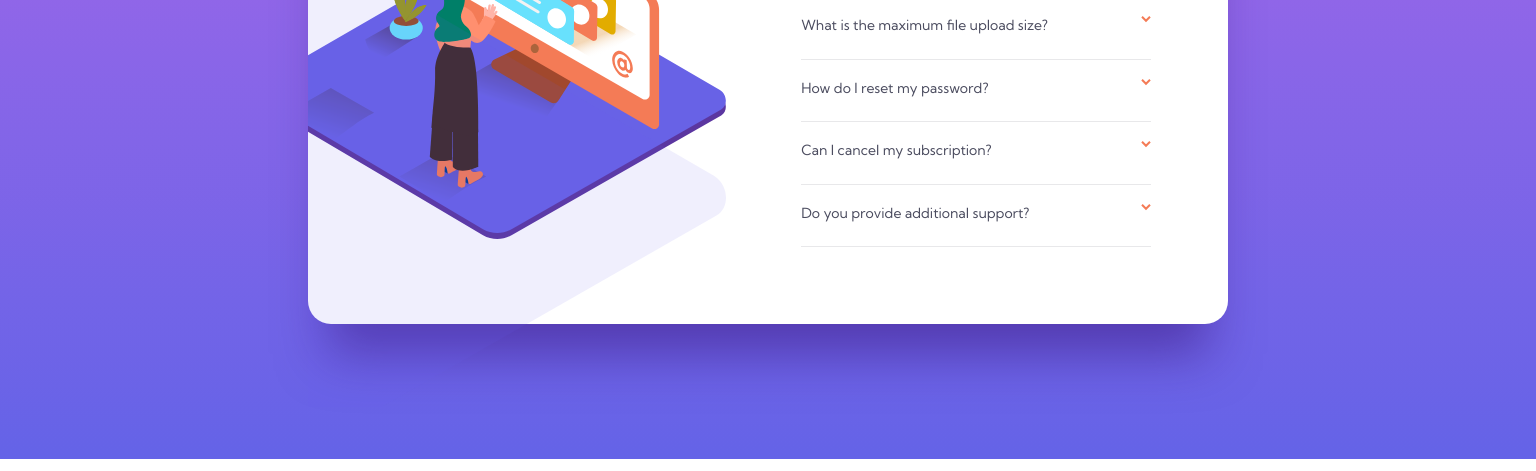
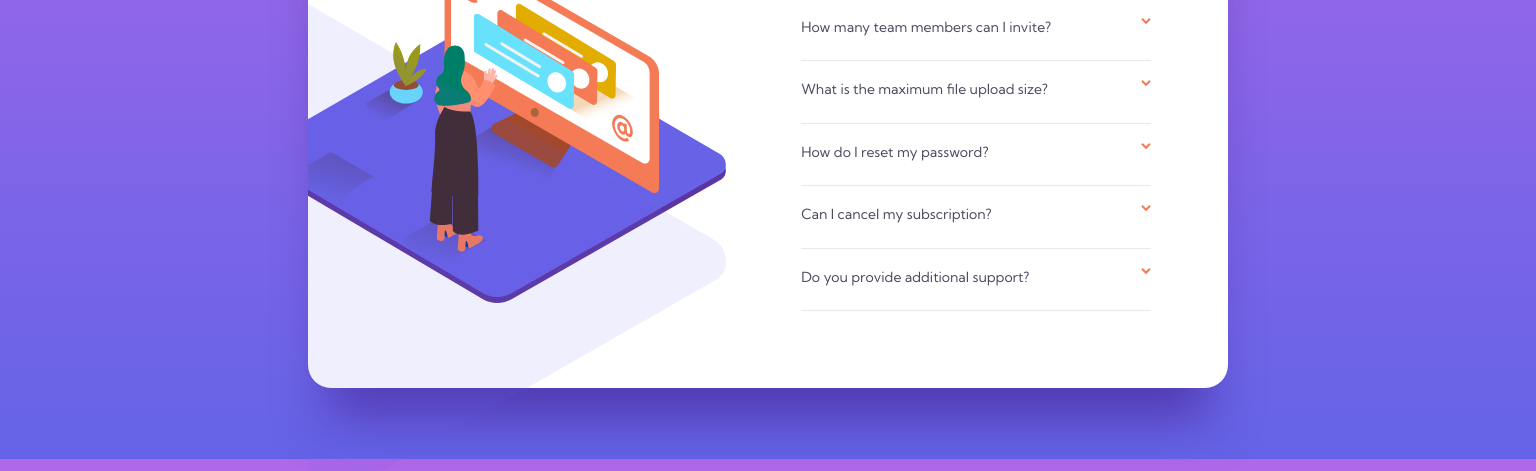
Before and after one commit to Dadu400/faq-accordion-card, a plain HTML site: page index.html in a window 1536 px wide. Shown: the part 341-812 px from the top of the page. Drawn offline with Linux system fonts and the light colour scheme.

Commit message:
change margin

```diff
--- a/responsive.css
+++ b/responsive.css
@@ -4,7 +4,7 @@
         flex-direction: row;
         justify-content: space-between;
         padding: 5% 5% 5% 0;
-        top: 0;
+        margin-top: 0;
     }
 
     .imagepos {
@@ -35,6 +35,7 @@
     .textside {
         align-items: start;
         gap: 43px;
+        margin-top: 0;
     }
 
     .box {
```
